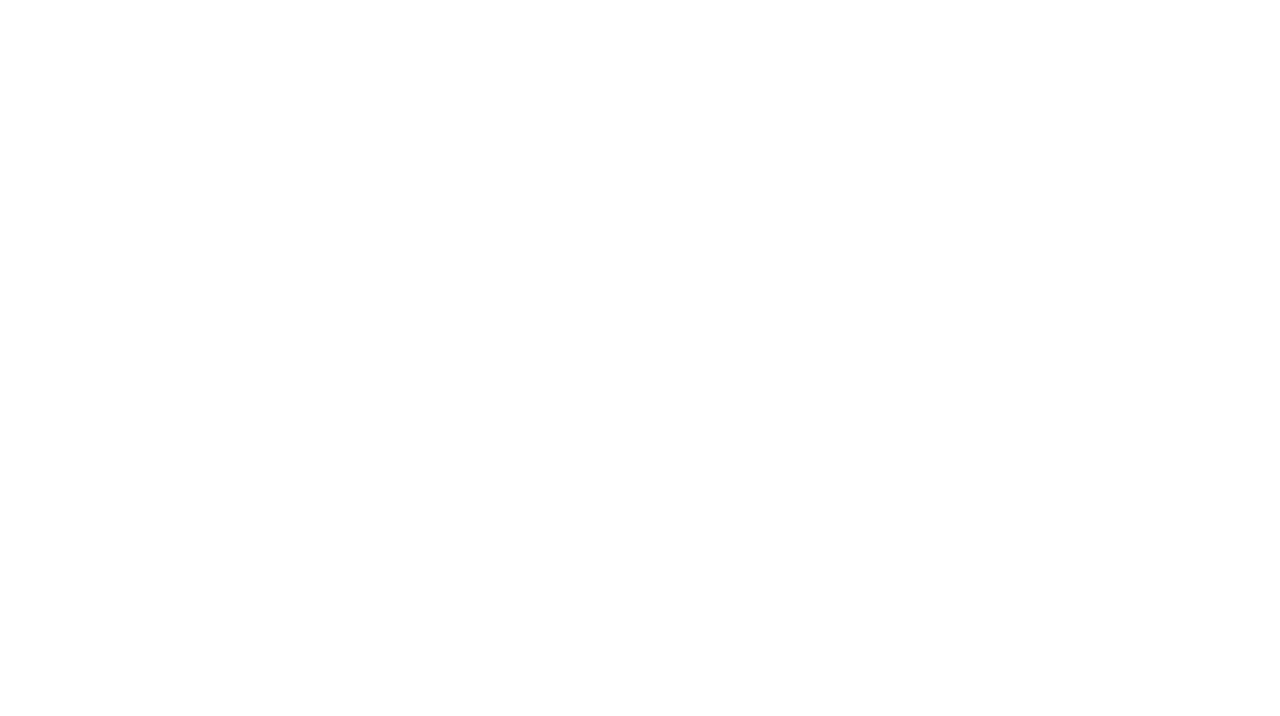
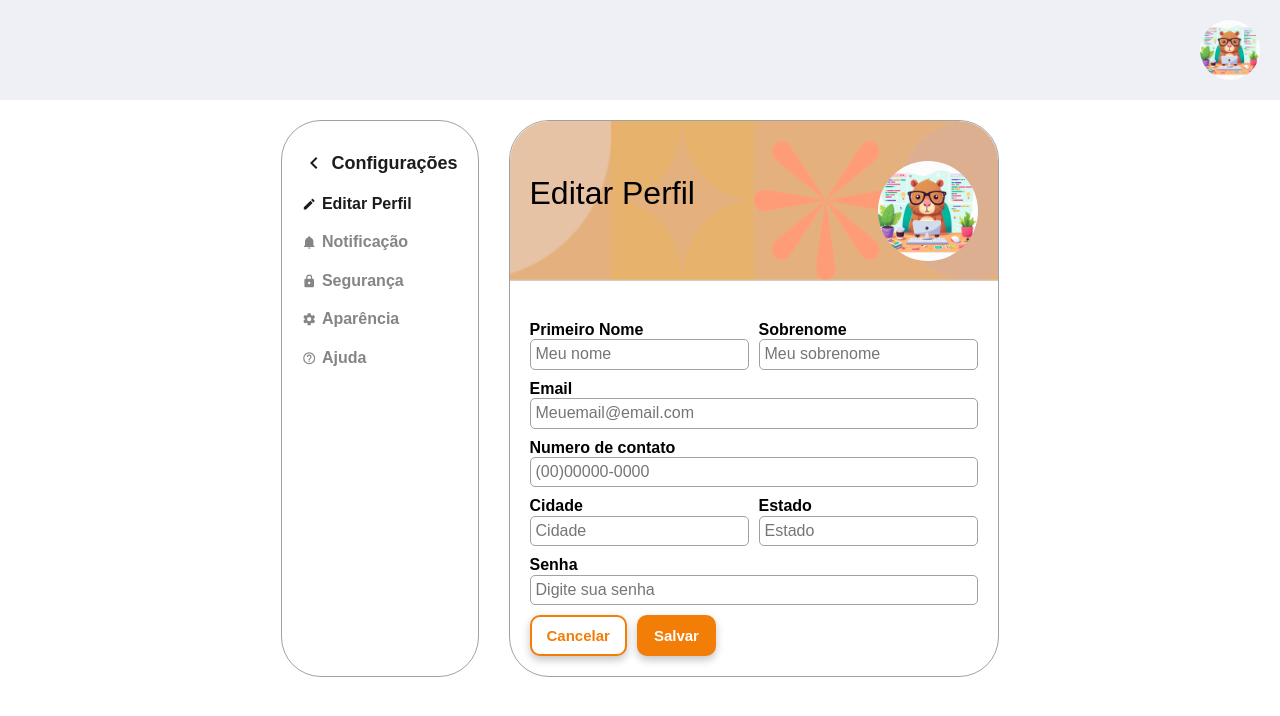
Before and after one commit to meioUx/projeto_squad, a React (Vite) app: page /perfil in a window 1280 px wide. Before the commit this address had no page. Shown: the top 716 px of the page. Built offline with nearby package versions, Linux system fonts and the light colour scheme.

Commit message:
Descrição das alterações feitas

```diff
--- a/src/App.tsx
+++ b/src/App.tsx
@@ -9,6 +9,7 @@ import { Register } from "./pages/auth/Register";
 import { Forgot } from "./pages/auth/Forgot";
 import { Home } from "./pages/app/Home";
 import 'antd/dist/reset.css';
+import { Profile } from "./pages/app/Profile";
 
 function App() {
 
@@ -21,6 +22,7 @@ function App() {
           <Route path="/cadastro" element={<Register />} />
           <Route path="/recuperar" element={<Forgot />} />
           <Route path="/inicio" element={<Home />} />
+          <Route path="/perfil" element={<Profile />} />
         </Routes>
       </AppProvider>
     </Router>
--- /dev/null
+++ b/src/components/Input/index.tsx
@@ -0,0 +1,26 @@
+import { ChangeEventHandler } from "react"
+import "./input.style.css"
+
+interface IInput {
+    value?: string
+    label: string
+    name: string
+    placeholder?: string
+    type?: string
+    onChange?: ChangeEventHandler<HTMLInputElement>
+}
+
+export function Input({ value, label, name, placeholder, type, onChange }: IInput) {
+    return (
+        <div className="CommonContainerInput">
+            {label && <label htmlFor="input-field">{label}</label>}
+            <input
+                type={type}
+                value={value}
+                name={name}
+                placeholder={placeholder}
+                onChange={onChange}
+            />
+        </div>
+    )
+}
--- /dev/null
+++ b/src/components/Input/input.style.css
@@ -0,0 +1,15 @@
+.CommonContainerInput {
+    display: flex;
+    flex-direction: column;
+    width: 100%;
+}
+
+.CommonContainerInput label {
+    font-weight: 600;
+}
+
+.CommonContainerInput input {
+    padding: 5px;
+    border-radius: 5px;
+    border: 1px #a1a1a1 solid
+}
--- a/src/components/ProfileInfo/profileInfo.style.css
+++ b/src/components/ProfileInfo/profileInfo.style.css
@@ -9,9 +9,11 @@
 
 .titleInfo {
     background-color: #FEDA77;
-    border-radius: 20px;
-    font-weight: 800;
-    padding: 3px 5px;
+    border-radius: 10px;
+    font-weight: 600;
+    padding: 1.5%;
+    font-size: 13px;
+    align-items: center;
 }
 
 .squadInfo {
--- a/src/pages/app/Home/home.style.css
+++ b/src/pages/app/Home/home.style.css
@@ -21,13 +21,13 @@
 }
 
 .buttonInputFeedHome {
-    border-radius: 20px;
+    border-radius: 15px;
     align-self: flex-end;
     padding: 10px 15px;
     font-size: 15px;
     background-color: #F27D07;
-    font-weight: 700;
-    color: #151414;
+    font-weight: 550;
+    color: #fffcfc;
     box-shadow: 0px 4px 8px 0px rgba(0, 0, 0, 0.23);
     border: 0;
 }
--- /dev/null
+++ b/src/pages/app/Profile/index.tsx
@@ -0,0 +1,182 @@
+import { Header } from '../../../components/Header'
+import imageUser from "../../../assets/imageUser.jpg"
+import "./profile.style.css"
+import { useState } from 'react'
+import { Input } from '../../../components/Input'
+import { NavLink } from 'react-router-dom'
+import Icon from '@mdi/react';
+import { mdiPencil, mdiBell, mdiChevronLeft, mdiLock, mdiCog, mdiHelpCircleOutline } from '@mdi/js';
+
+export function Profile() {
+  const [profile, setProfile] = useState()
+
+  function handleSubmitPost(e: any) {
+    e.preventDefault();
+
+    const form = e.target;
+    const formData = new FormData(form);
+    const formJson = Object.fromEntries(formData.entries());
+    console.log(formJson)
+    setProfile(formJson)
+  }
+
+  return (
+    <>
+      <Header />
+      <div className='containerProfile'>
+        <div className='menuProfile'>
+          <NavLink
+            to={"/inicio"}
+            style={{
+              display: 'flex',
+              textDecoration: 'none',
+              color: '#1C1C1C',
+              fontWeight: 'bold',
+              alignItems: 'center',
+              gap: 5,
+              fontSize: 18,
+              marginTop: 20
+            }}
+          >
+            <Icon path={mdiChevronLeft} size={1} />
+            Configurações
+          </NavLink>
+          <NavLink
+            to={"/profile"}
+            style={{
+              display: 'flex',
+              textDecoration: 'none',
+              color: '#1C1C1C',
+              fontWeight: '900',
+              alignItems: 'center',
+              gap: 5
+            }}
+          >
+            <Icon path={mdiPencil} size={0.6} />
+            Editar Perfil
+          </NavLink>
+          <NavLink
+            to={"/profile"}
+            style={{
+              display: 'flex',
+              textDecoration: 'none',
+              color: '#858585',
+              fontWeight: 'bold',
+              alignItems: 'center',
+              gap: 5
+            }}
+          >
+            <Icon path={mdiBell} size={0.6} />
+            Notificação
+          </NavLink>
+          <NavLink
+            to={"/profile"}
+            style={{
+              display: 'flex',
+              textDecoration: 'none',
+              color: '#858585',
+              fontWeight: 'bold',
+              alignItems: 'center',
+              gap: 5
+            }}
+          >
+            <Icon path={mdiLock} size={0.6} />
+            Segurança
+          </NavLink>
+          <NavLink
+            to={"/profile"}
+            style={{
+              display: 'flex',
+              textDecoration: 'none',
+              color: '#858585',
+              fontWeight: 'bold',
+              alignItems: 'center',
+              gap: 5
+            }}
+          >
+            <Icon path={mdiCog} size={0.6} />
+            Aparência
+          </NavLink>
+          <NavLink
+            to={"/profile"}
+            style={{
+              display: 'flex',
+              textDecoration: 'none',
+              color: '#858585',
+              fontWeight: 'bold',
+              alignItems: 'center',
+              gap: 5
+            }}
+          >
+            <Icon path={mdiHelpCircleOutline} size={0.6} />
+            Ajuda
+          </NavLink>
+        </div>
+        <div
+          className='containerEditProfile'
+        >
+          <div className='headerBannerProfile'>
+            <h1>
+              Editar Perfil
+            </h1>
+            <img
+              src={imageUser}
+              width={100}
+              height={100}
+              style={{
+                objectFit: "cover",
+                borderRadius: 100,
+                marginTop: 20,
+                marginLeft: 10
+              }}
+            />
+          </div>
+          <form method="post" onSubmit={handleSubmitPost}>
+            <div style={{
+              display: 'flex',
+              flexDirection: 'column',
+              alignItems: 'center',
+              width: '100%',
+              gap: 10
+            }}>
+              <div style={{
+                display: 'flex',
+                width: '100%',
+                flexDirection: 'row',
+                justifyContent: 'space-between',
+                gap: 10
+              }}>
+                <Input name='name' label='Primeiro Nome' placeholder='Meu nome' />
+                <Input name='lastname' label='Sobrenome' placeholder='Meu sobrenome' />
+              </div>
+              <Input name='email' label='Email' placeholder='Meuemail@email.com' />
+              <Input name='phone' label='Numero de contato' placeholder='(00)00000-0000' />
+              <div style={{
+                display: 'flex',
+                width: '100%',
+                flexDirection: 'row',
+                justifyContent: 'space-between',
+                gap: 10
+              }}>
+                <Input name='city' label='Cidade' placeholder='Cidade' />
+                <Input name='state' label='Estado' placeholder='Estado' />
+              </div>
+              <Input name='password' label='Senha' type='password' placeholder='Digite sua senha' />
+              <div style={{
+                display: 'flex',
+                width: '100%',
+                flexDirection: 'row',
+                justifyContent: 'flex-start',
+                gap: 10
+              }}>
+                <button className='buttonCancelProfile'>Cancelar</button>
+                <button className='buttonSaveProfile'>Salvar</button>
+              </div>
+            </div>
+
+          </form>
+        </div>
+      </div>
+    </>
+  )
+}
--- /dev/null
+++ b/src/pages/app/Profile/profile.style.css
@@ -0,0 +1,77 @@
+.containerProfile {
+    display: flex;
+    flex-direction: row;
+    gap: 30px;
+    flex: 1;
+    margin-top: 20px;
+    justify-content: center;
+}
+
+.containerEditProfile {
+    display: flex;
+    flex-direction: column;
+    gap: 20px;
+    border: 1px #a1a1a1 solid;
+    border-radius: 40px;
+}
+
+.containerEditProfile form {
+    display: flex;
+    flex-direction: column;
+    gap: 10px;
+    padding: 20px;
+}
+
+
+.buttonSaveProfile {
+    border-radius: 10px;
+    align-self: flex-end;
+    padding: 10px 15px;
+    font-size: 15px;
+    background-color: #F27D07;
+    font-weight: 700;
+    color: #fff;
+    box-shadow: 0px 4px 8px 0px rgba(0, 0, 0, 0.23);
+    border: 2px #F27D07 solid;
+}
+
+.buttonSaveProfile:active {
+    background-color: #8b4804;
+}
+
+.buttonCancelProfile {
+    border-radius: 10px;
+    align-self: flex-end;
+    padding: 10px 15px;
+    font-size: 15px;
+    background-color: #fff;
+    font-weight: 700;
+    color: #F27D07;
+    box-shadow: 0px 4px 8px 0px rgba(0, 0, 0, 0.23);
+    border: 2px #F27D07 solid;
+}
+
+.buttonCancelProfile:active {
+    background-color: #8b4804;
+}
+
+.headerBannerProfile {
+    display: flex;
+    justify-content: space-between;
+    align-items: center;
+    flex-direction: row;
+    padding: 20px;
+    background: url(../../../assets/headerBanner.png) lightgray 50% / cover no-repeat;
+    border-top-left-radius: 40px;
+    border-top-right-radius: 40px;
+}
+
+.menuProfile {
+    display: flex;
+    flex-direction: column;
+    align-items: flex-start;
+    border-radius: 40px;
+    border: 1px #a1a1a1 solid;
+    gap: 20px;
+    padding: 10px 20px;
+}
--- a/src/pages/auth/Forgot/index.tsx
+++ b/src/pages/auth/Forgot/index.tsx
@@ -28,7 +28,7 @@ export function Forgot() {
         </div>
         <form method="post" onSubmit={handleSubmit} className="formForgot">
           <h2>Vamos recuperar sua senha?</h2>
-          <p>Digite seu e-mail para recuperar sua senha</p>
+          <p>Digite e-mail cadastrado para recuperação</p>
           <label>
             <input name="email" placeholder="Email" />
           </label>
```
Also changed, not shown: src/context/app.tsx (line endings or trailing spaces), src/pages/app/Home/index.tsx (line endings or trailing spaces).
